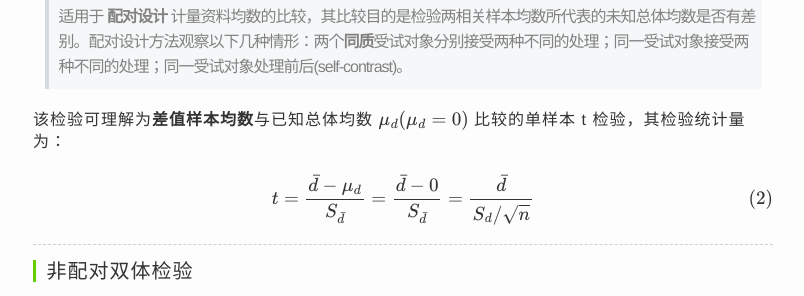
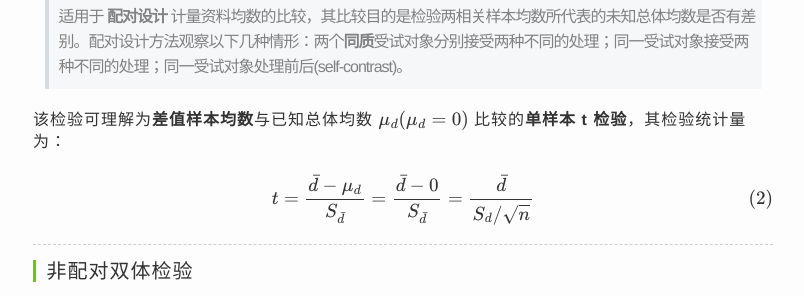
Before and after one commit to charleshm/charleshm.github.io, a Jekyll site: the page built from _posts/2016-03-23-Hypothesis-Testing.md, in a window 1280 px wide and 900 px high, scrolled down 3138 px. Shown: the part 149-445 px from the top of the window, without its empty margins (237-1041 px from the left). Built offline with Jekyll 4.4.1, drawn with Linux system fonts in a browser that asks for light colours; some web fonts are replaced; formulas are drawn with MathJax 3; comment, search, counter and statistics services are not loaded.

```diff
--- a/_posts/2016-03-23-Hypothesis-Testing.md
+++ b/_posts/2016-03-23-Hypothesis-Testing.md
@@ -79,7 +79,7 @@ $$t = \frac{\bar{X}-\mu_0}{S/\sqrt{n}} \tag{1}$$
 
 > 适用于 **配对设计** 计量资料均数的比较，其比较目的是检验两相关样本均数所代表的未知总体均数是否有差别。配对设计方法观察以下几种情形：两个**同质**受试对象分别接受两种不同的处理；同一受试对象接受两种不同的处理；同一受试对象处理前后(self-contrast)。
 
-该检验可理解为**差值样本均数**与已知总体均数 $\mu_d(\mu_d = 0)$ 比较的单样本 t 检验，其检验统计量为：
+该检验可理解为**差值样本均数**与已知总体均数 $\mu_d(\mu_d = 0)$ 比较的**单样本 t 检验**，其检验统计量为：
 
 $$t = \frac{\bar{d}-\mu_d}{S_{\bar{d}}}=\frac{\bar{d}-0}{S_{\bar{d}}}=\frac{\bar{d}}{S_d/\sqrt{n}} \tag{2}$$
 
```
